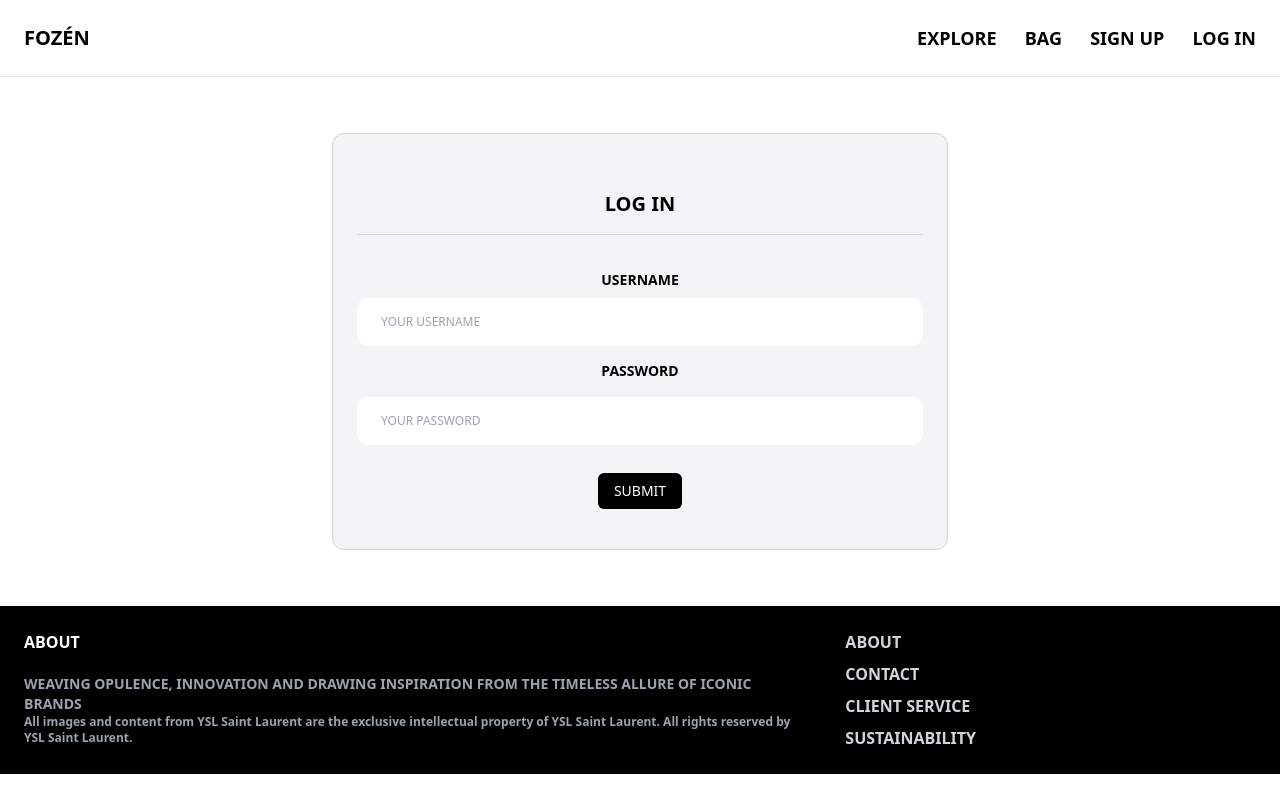
After one commit to tanvirkahlon/Fozen, a Django app: a page that uses core/templates/core/base.html in a window 1280 px wide. The commit adds this page. Run offline with Django 4.2, Linux system fonts and the light colour scheme.

```diff
--- a/Fozen/settings.py
+++ b/Fozen/settings.py
@@ -27,7 +27,11 @@ DEBUG = True
 
 ALLOWED_HOSTS = []
 
+LOGIN_URL = '/login/'
 
+LOGIN_REDIRECT_URL = '/'
+
+LOGOUT_REDIRECT_URL = '/'
 # Application definition
 
 INSTALLED_APPS = [
--- a/Fozen/urls.py
+++ b/Fozen/urls.py
@@ -3,11 +3,9 @@ from django.conf.urls.static import static
 from django.contrib import admin
 from django.urls import path, include
 
-from core.views import index, contact
 
 urlpatterns = [
-    path('', index, name ='index'),
+    path('', include('core.urls')),
     path('items/', include('item.urls')),
-    path('contact/', contact, name='contact'),
     path('admin/', admin.site.urls),
 ] + static(settings.MEDIA_URL, document_root = settings.MEDIA_ROOT)
--- /dev/null
+++ b/core/forms.py
@@ -0,0 +1,39 @@
+from django import forms
+from django.contrib.auth.forms import UserCreationForm, AuthenticationForm
+from django.contrib.auth.models import User
+
+class LoginForm(AuthenticationForm):
+    username = forms.CharField(widget=forms.TextInput(attrs={
+        'placeholder': 'YOUR USERNAME',
+        'class': 'w-full py-4 px-6 rounded-xl text-xs'
+    }))
+
+    password = forms.CharField(widget=forms.PasswordInput(attrs={
+        'placeholder': 'YOUR PASSWORD',
+        'class': 'w-full py-4 px-6 rounded-xl text-xs'
+    }))
+
+class SignupForm(UserCreationForm):
+    class Meta:
+        model = User
+        fields = ('username', 'email', 'password1', 'password2')
+
+    username = forms.CharField(widget=forms.TextInput(attrs={
+        'placeholder': 'YOUR USERNAME',
+        'class': 'w-full py-4 px-6 rounded-xl text-xs'
+    }))
+
+    email = forms.CharField(widget=forms.TextInput(attrs={
+        'placeholder': 'YOUR EMAIL',
+        'class': 'w-full py-4 px-6 rounded-xl text-xs'
+    }))
+
+    password1 = forms.CharField(widget=forms.PasswordInput(attrs={
+        'placeholder': 'YOUR PASSWORD',
+        'class': 'w-full py-4 px-6 rounded-xl text-xs'
+    }))
+
+    password2 = forms.CharField(widget=forms.PasswordInput(attrs={
+        'placeholder': 'REPEAT YOUR PASSWORD',
+        'class': 'w-full py-4 px-6 rounded-xl text-xs'
+    }))
--- a/core/templates/core/base.html
+++ b/core/templates/core/base.html
@@ -1,22 +1,30 @@
 <!DOCTYPE html>
-<html>
+<html lang="en">
 <head>
     <meta charset="UTF-8">
     <meta name="viewport" content="width=device-width, initial-scale=1.0">
 
-    <script src="http://cdn.tailwindcss.com"></script>
+    <!-- Link to the external Tailwind CSS file -->
+    <link rel="stylesheet" href="https://cdn.jsdelivr.net/npm/tailwindcss@2.2.19/dist/tailwind.min.css">
+
     <title>{% block title %} {% endblock %} | Fozén</title>
 </head>
 <body>
     <nav class="py-6 px-6 flex justify-between items-center border-b border-gray-200">
+
         <a href="/" class="text-xl font-bold">FOZÉN</a>
 
         <div class="space-x-6">
             <a href="#" class="text-lg font-semibold hover:text-gray-500">EXPLORE</a>
-            <a href="#" class="text-lg font-semibold hover:text-gray-500">LOG IN</a>
-            <a href="#" class="text-lg font-semibold hover:text-gray-500">SIGN UP</a>
             <a href="#" class="text-lg font-semibold hover:text-gray-500">BAG</a>
-        </div>
+            {% if request.user.is_authenticated %}
+                <a href="#" class="text-lg font-semibold hover:text-gray-500">DASHBOARD</a>
+                <a href="#" class="text-lg font-semibold hover:text-gray-500">INBOX</a>
+            {% else %}
+                <a href="{% url 'core:signup' %}" class="text-lg font-semibold hover:text-gray-500">SIGN UP</a>
+                <a href="{% url 'core:login' %}" class="text-lg font-semibold hover:text-gray-500">LOG IN</a>
+            {% endif %}
+            </div>
     </nav>
     <div class="px-6 py-6">
         {% block content %}
@@ -26,12 +34,13 @@
         <div class="w-2/3 pr-10">
             <h3 class="mb-5 font-bold text-white">ABOUT</h3>
             <p class="text-sm font-semibold text-gray-400">WEAVING OPULENCE, INNOVATION AND DRAWING INSPIRATION FROM THE TIMELESS ALLURE OF ICONIC BRANDS</p>
+            <p class="text-xs font-semibold text-gray-400">All images and content from YSL Saint Laurent are the exclusive intellectual property of YSL Saint Laurent. All rights reserved by YSL Saint Laurent.</p>
         </div>
 
         <div class="w-1/3">
             <ul class="space-y-2">
                 <li><a href="#" class="font-semibold text-gray-300 hover:text-white">ABOUT</a></li>
-                <li><a href="{% url 'contact' %}" class="font-semibold text-gray-300 hover:text-white">CONTACT</a></li>
+                <li><a href="{% url 'core:contact' %}" class="font-semibold text-gray-300 hover:text-white">CONTACT</a></li>
                 <li><a href="#" class="font-semibold text-gray-300 hover:text-white">CLIENT SERVICE</a></li>
                 <li><a href="#" class="font-semibold text-gray-300 hover:text-white">SUSTAINABILITY</a></li>
             </ul>
--- /dev/null
+++ b/core/templates/core/login.html
@@ -0,0 +1,40 @@
+{% extends 'core/base.html' %}
+
+{% block title %} Sign Up {% endblock %}
+
+{% block content %}
+<div class="w-1/2 my-8 bg-gray-100 mx-auto rounded-xl text-center border border-gray-300 p-6">
+    <h1 class="mt-8 mb-8 font-bold text-xl border-b border-gray-300 pb-4"> LOG IN</h1>
+
+    <form method="post" action=".">
+        {% csrf_token %}
+
+
+        {{ form.non_field_errors }}
+
+        <div class="mb-3">
+            <label class="inline-block mb-2 text-sm font-semibold">USERNAME</label>
+            {{ form.username }}
+        </div>
+
+
+        <div class="mb-3">
+            <label class="inline-block mb-4 text-sm font-semibold">PASSWORD</label>
+            {{ form.password }}
+        </div>
+
+
+        {% if form.errors or form.non_field_errors %}
+        <div class="mb-3 text-sm p-6 bg-red-100 rounded-xl">
+            {% for field in form %}
+                {{ field.errors}}
+            {% endfor %}
+        </div>
+        {% endif %}
+
+        <button class="mb-4 mt-4 py-2 px-4 text-sm bg-black hover:bg-gray-800 rounded-md text-white">SUBMIT</button>
+        <!-- Adjust the padding, font size, and colors as needed -->
+    </form>
+</div>
+
+{% endblock %}
--- a/core/urls.py
+++ b/core/urls.py
@@ -1 +1,14 @@
+from django.contrib.auth import views as auth_views
 from django.urls import path
+
+from . import views
+from .forms import LoginForm
+
+app_name='core'
+
+urlpatterns = [
+    path('', views.index, name='index'),
+    path('contact/', views.contact , name='contact'),
+    path('signup/', views.signup, name = 'signup'),
+    path('login/', auth_views.LoginView.as_view(template_name='core/login.html', authentication_form=LoginForm), name='login'),
+]
--- a/item/urls.py
+++ b/item/urls.py
@@ -5,5 +5,6 @@ from . import views
 app_name ='item'
 
 urlpatterns = [
+    path('new/', views.new, name='new'),
     path('<int:pk>/', views.detail, name='detail'),
 ]
```
Also changed, not shown: core/templates/core/index.html (+5 -2 lines), core/templates/core/signup.html (added, +48 -0 lines), core/views.py (+17 -1 lines), item/forms.py (added, +7 -0 lines), item/templates/item/form.html (added, +29 -0 lines), item/views.py (+12 -2 lines), core/templates/core/fzn_logo.png (added), db.sqlite3.
